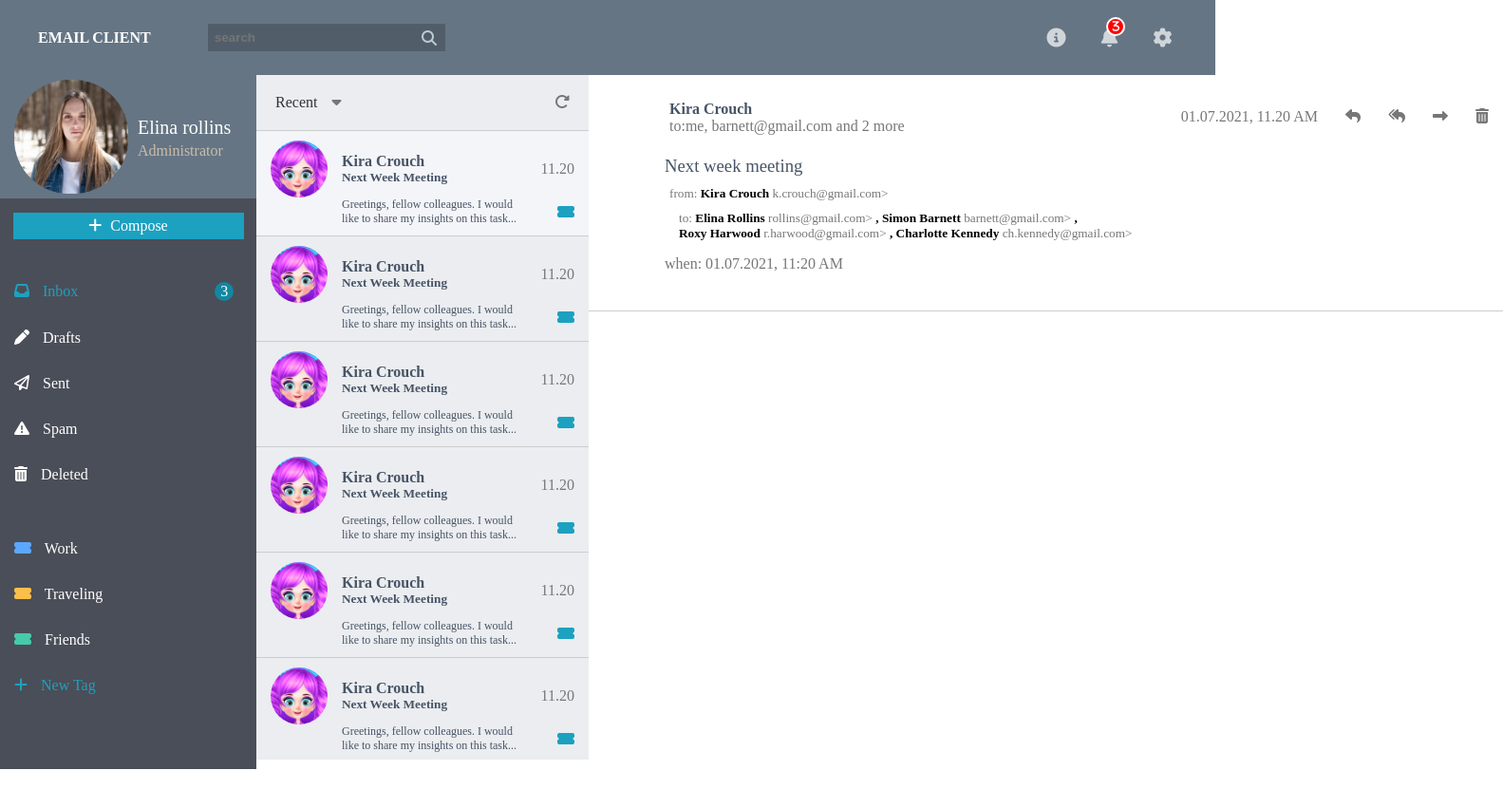
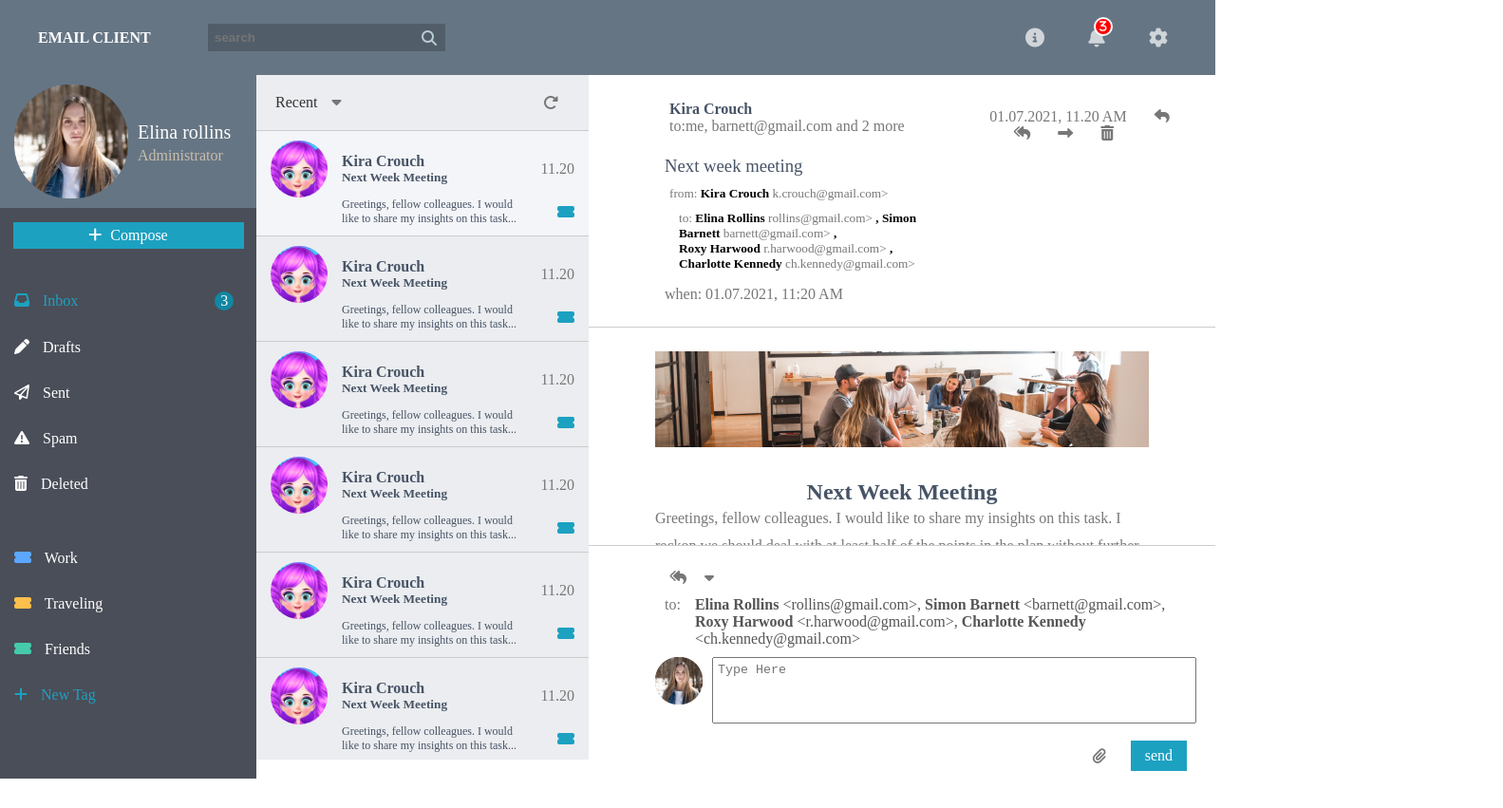
Before and after one commit to ahmsal55/chat-practice, a plain HTML site: page Practice/index.html in a window 1280 px wide. Shown: the whole page at 95% size, 1583 px wide, since content can reach past the window. Before the commit the page ends 810 px from the top, so only its background shows below. Drawn offline with Linux system fonts and the light colour scheme.

Commit message:
new things

```diff
--- a/Practice/css/style.css
+++ b/Practice/css/style.css
@@ -50,12 +50,18 @@ header .manage-icon {
   align-items: center;
 }
 header .manage-icon .box {
-  width: 31px;
+  width: 40px;
+  height: 40px;
+  background-color: transparent;
+  border-radius: 50%;
   display: flex;
   justify-content: center;
   align-items: center;
   margin-left: 25px;
   transition: 0.3s;
+}
+header .manage-icon .box:hover {
+  background-color: #6e6e6e;
 }
 header .manage-icon .box i {
   cursor: pointer;
@@ -63,11 +69,6 @@ header .manage-icon .box i {
   color: #d0d5da;
   position: relative;
   transition: 0.3s;
-}
-header .manage-icon i:hover {
-  border: 10px solid #6e6e6e;
-  border-radius: 50%;
-  color: #fff;
 }
 header .manage-icon .notif {
   position: absolute;
@@ -85,10 +86,19 @@ header .manage-icon .notif {
   border: 2px solid #fff;
 }
 .navigation {
+  /* width: 270px; */
+  /* min-height: calc(100vh - 79px); */
+  background-color: red;
+  z-index: 2;
+  display: flex;
+}
+.navigation .container-manage {
   width: 270px;
-  /* min-height: calc(100vh - 79px); */
+  max-height: calc(100vh - 79px);
+}
+.navigation .container-manage .holder {
   background-color: var(--main-color);
-  display: flex;
+  padding: 5px 0;
 }
 .navigation .user-box {
   width: 240px;
@@ -209,8 +219,12 @@ header .manage-icon .notif {
   color: #1ca1c1;
 }
 /* start section */
+.notifications {
+  width: 350px;
+  max-height: calc(100vh - 79px);
+}
 section .container {
-  width: 350px;
+  /* width: 350px; */
   max-height: calc(100vh - 79px);
   overflow-y: hidden;
   transition: 0.3s;
@@ -241,12 +255,17 @@ section .head-section .right .caret i {
 section .head-section .reload {
   color: #777;
   cursor: pointer;
-  width: 16px;
-  position: relative;
+  width: 40px;
+  height: 40px;
+  border-radius: 50%;
+  background-color: transparent;
+  display: flex;
+  justify-content: center;
+  align-items: center;
+  transition: 0.3s;
 }
-section .head-section .reload:hover i {
-  border: 10px solid #ccc;
-  border-radius: 50%;
+section .head-section .reload:hover {
+  background-color: #ccc;
 }
 section .container .body-post {
   padding: 10px 15px;
@@ -301,12 +320,16 @@ section .container .body-post .info i {
 
 /* end section */
 /* strat body */
+.body-sec {
+  flex: 1;
+  background-color: #fff;
+  max-height: calc(100vh - 79px);
+}
 .body-sec .container {
   display: flex;
   justify-content: space-between;
   /* align-items: center; */
-  padding: 15px;
-  width: 963px;
+  padding: 15px 15px 0;
   border-bottom: 1px solid #ccc;
 }
 .body-sec .box-right-header {
@@ -363,4 +386,110 @@ section .container .body-post .info i {
 .body-sec .box-left i {
   padding-left: 25px;
 }
+.body-sec .body-middle {
+  height: 230px;
+  padding: 25px 70px 0;
+  overflow-y: hidden;
+  transition: 0.3s;
+  border-bottom: 1px solid #ccc;
+}
+.body-sec .body-middle:hover {
+  overflow-y: scroll;
+}
+.body-sec .body-middle .img {
+  margin-bottom: 30px;
+}
+.body-sec .body-middle .img img {
+  max-width: 100%;
+}
+.body-sec .body-middle h2 {
+  text-align: center;
+  color: #475466;
+}
+.body-sec .body-middle p {
+  line-height: 1.8;
+  color: #777;
+  margin-bottom: 15px;
+}
+.body-sec .body-foot {
+  padding: 25px 20px 25px 70px;
+}
+.body-sec .body-foot i {
+  color: #777;
+  padding-left: 15px;
+  cursor: pointer;
+}
+.body-sec .body-foot .details {
+  display: flex;
+  padding: 10px;
+}
+.body-sec .body-foot .details .details-left {
+  color: #777;
+  padding-right: 15px;
+}
+.body-sec .body-foot .details .details-right {
+  max-width: 500px;
+}
+.body-sec .body-foot .details .details-right .holder span {
+  color: #555;
+}
+.body-sec .body-foot .details .details-right .holder span.bold {
+  font-weight: bold;
+}
+.body-sec .body-foot .typing-sec .box {
+  display: flex;
+}
+.body-sec .body-foot .typing-sec .box .image {
+  width: 50px;
+  height: 50px;
+  border-radius: 50%;
+  background-color: red;
+  margin-right: 10px;
+}
+.body-sec .body-foot .typing-sec .box .image img {
+  max-width: 100%;
+}
+.body-sec .body-foot .typing-sec .box .input {
+  flex: 1;
+}
+.body-sec .body-foot .typing-sec .box .input textarea {
+  width: 100%;
+  height: 70px;
+  padding: 5px;
+  resize: none;
+  outline: none;
+}
+.body-sec .body-foot .typing-sec .box .input textarea:hover {
+  outline: 1px solid #1387a2;
+}
+.body-sec .body-foot .typing-sec .controls {
+  padding: 10px;
+}
+.body-sec .body-foot .typing-sec .controls .controls-holder {
+  display: flex;
+  justify-content: flex-end;
+  align-items: center;
+}
+.body-sec .body-foot .typing-sec .controls .controls-holder .attach {
+  width: 40px;
+  height: 40px;
+  background-color: transparent;
+  display: flex;
+  align-items: center;
+  border-radius: 50%;
+}
+.body-sec .body-foot .typing-sec .controls .controls-holder .attach:hover {
+  background-color: rgb(28 161 193 / 41%);
+}
+.body-sec .body-foot .typing-sec .controls .controls-holder .btn {
+  background-color: #1ca1c1;
+  color: #fff;
+  padding: 7px 15px;
+  cursor: pointer;
+  margin-left: 15px;
+  transition: 0.3s;
+}
+.body-sec .body-foot .typing-sec .controls .controls-holder .btn:hover {
+  background-color: #1e829a;
+}
 /* end body */
--- a/Practice/index.html
+++ b/Practice/index.html
@@ -34,7 +34,8 @@
     <!-- end header -->
     <!-- start navbar -->
     <div class="navigation">
-      <div class="container">
+      <div class="container-manage">
+        <div class="holder">
           <div class="user-box">
             <div class="img-box">
               <img src="./image/avatar.png" alt="" />
@@ -42,6 +43,7 @@
             <div class="text-info">
               <h1>Elina rollins</h1>
               <h4>Administrator</h4>
+            </div>
           </div>
         </div>
         <nav>
@@ -97,7 +99,7 @@
         </nav>
       </div>
       <!-- start section -->
-      <section>
+      <section class="notifications">
         <div class="container">
           <div class="head-section">
             <div class="right">
@@ -303,6 +305,77 @@
             <i class="fa-solid fa-trash-can"></i>
           </div>
         </div>
+        <div class="body-middle">
+          <div class="img">
+            <img src="./image/attach.png" alt="" />
+          </div>
+          <h2>Next Week Meeting</h2>
+          <p>
+            Greetings, fellow colleagues. I would like to share my insights on
+            this task. I reckon we should deal with at least half of the points
+            in the plan without further delays. I suggest proceeding from one
+            point to the next and notifying the rest of us with at least short
+            notices. This way is best to keep track of who is doing what.
+          </p>
+          <p>
+            Greetings, fellow colleagues. I would like to share my insights on
+            this task. I reckon we should deal with at least half of the points
+            in the plan without further delays. I suggest proceeding from one
+            point to the next and notifying the rest of us with at least short
+            notices. This way is best to keep track of who is doing what.
+          </p>
+          <p>
+            Greetings, fellow colleagues. I would like to share my insights on
+            this task. I reckon we should deal with at least half of the points
+            in the plan without further delays. I suggest proceeding from one
+            point to the next and notifying the rest of us with at least short
+            notices. This way is best to keep track of who is doing what.
+          </p>
+        </div>
+        <div class="body-foot">
+          <div class="icons">
+            <i class="fa-solid fa-reply-all"></i>
+            <i class="fa-solid fa-caret-down"></i>
+          </div>
+          <div class="details">
+            <div class="details-left">
+              <span>to: </span>
+            </div>
+            <div class="details-right">
+              <span class="holder">
+                <span class="bold">Elina Rollins</span>
+                <span>&lt;rollins@gmail.com&gt;,</span>
+
+                <span class="bold">Simon Barnett</span>
+                <span>&lt;barnett@gmail.com&gt;,</span>
+
+                <span class="bold">Roxy Harwood</span>
+                <span>&lt;r.harwood@gmail.com&gt;,</span>
+
+                <span class="bold">Charlotte Kennedy</span>
+                <span>&lt;ch.kennedy@gmail.com&gt;</span>
+              </span>
+            </div>
+          </div>
+          <div class="typing-sec">
+            <div class="box">
+              <div class="image">
+                <img src="./image/avatar.png" alt="" />
+              </div>
+              <div class="input">
+                <textarea name="" id="" placeholder="Type Here"></textarea>
+              </div>
+            </div>
+            <div class="controls">
+              <div class="controls-holder">
+                <span class="attach">
+                  <i class="fa-solid fa-paperclip"></i>
+                </span>
+                <span class="btn">send</span>
+              </div>
+            </div>
+          </div>
+        </div>
       </div>
     </div>
     <!-- end navbar -->
```
Lines whose indentation alone changed are shown as unchanged.
